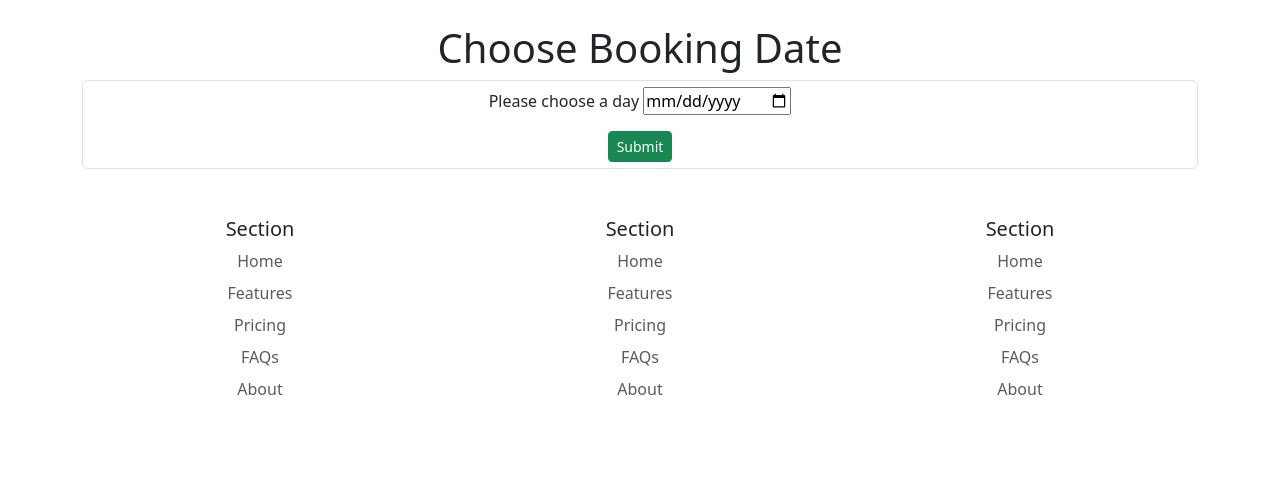
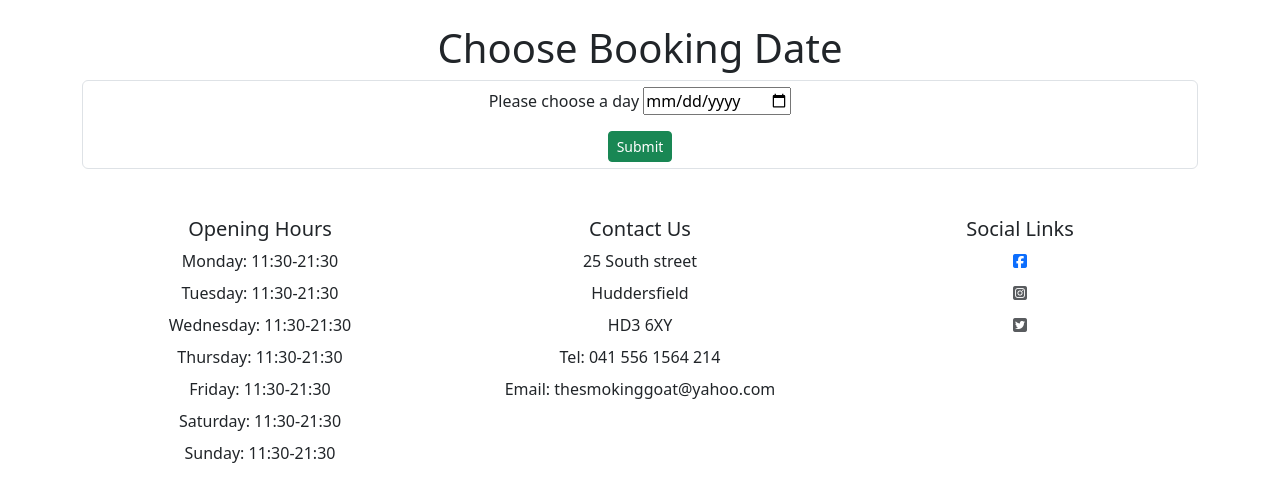
Before and after one commit to Code-Institute-Submissions/project4-ci, a Django app: page /booking/booking_date in a window 1280 px wide. Shown: the part 108-610 px from the top of the page. Run offline with Django 3.2, Linux system fonts and the light colour scheme; the visitor is signed in with stand-in values (Sample User, id 1); some libraries are stand-ins or nearby versions.

Commit message:
Add content to base footer

```diff
--- a/templates/base.html
+++ b/templates/base.html
@@ -66,37 +66,40 @@
       <footer class="py-5">
         <div class="row">
           <div class="col text-center">
-            <h5>Section</h5>
+            <h5>Opening Hours</h5>
             <ul class="nav flex-column">
-              <li class="nav-item mb-2"><a href="#" class="nav-link p-0 text-muted">Home</a></li>
-              <li class="nav-item mb-2"><a href="#" class="nav-link p-0 text-muted">Features</a></li>
-              <li class="nav-item mb-2"><a href="#" class="nav-link p-0 text-muted">Pricing</a></li>
-              <li class="nav-item mb-2"><a href="#" class="nav-link p-0 text-muted">FAQs</a></li>
-              <li class="nav-item mb-2"><a href="#" class="nav-link p-0 text-muted">About</a></li>
+              <li class="nav-item mb-2">Monday: 11:30-21:30</li>
+              <li class="nav-item mb-2">Tuesday: 11:30-21:30</li>
+              <li class="nav-item mb-2">Wednesday: 11:30-21:30</li>
+              <li class="nav-item mb-2">Thursday: 11:30-21:30</li>
+              <li class="nav-item mb-2">Friday: 11:30-21:30</li>
+              <li class="nav-item mb-2">Saturday: 11:30-21:30</li>
+              <li class="nav-item mb-2">Sunday: 11:30-21:30</li>
             </ul>
           </div>
           <div class="col text-center">
-            <h5>Section</h5>
+            <h5>Contact Us</h5>
             <ul class="nav flex-column">
-              <li class="nav-item mb-2"><a href="#" class="nav-link p-0 text-muted">Home</a></li>
-              <li class="nav-item mb-2"><a href="#" class="nav-link p-0 text-muted">Features</a></li>
-              <li class="nav-item mb-2"><a href="#" class="nav-link p-0 text-muted">Pricing</a></li>
-              <li class="nav-item mb-2"><a href="#" class="nav-link p-0 text-muted">FAQs</a></li>
-              <li class="nav-item mb-2"><a href="#" class="nav-link p-0 text-muted">About</a></li>
+              <li class="nav-item mb-2">25 South street</li>
+              <li class="nav-item mb-2">Huddersfield</li>
+              <li class="nav-item mb-2">HD3 6XY</li>
+              <li class="nav-item mb-2">Tel: 041 556 1564 214</li>
+              <li class="nav-item mb-2">Email: thesmokinggoat@yahoo.com</li>
+
             </ul>
           </div>
           <div class="col text-center">
-            <h5>Section</h5>
+            <h5>Social Links</h5>
             <ul class="nav flex-column">
-              <li class="nav-item mb-2"><a href="#" class="nav-link p-0 text-muted">Home</a></li>
-              <li class="nav-item mb-2"><a href="#" class="nav-link p-0 text-muted">Features</a></li>
-              <li class="nav-item mb-2"><a href="#" class="nav-link p-0 text-muted">Pricing</a></li>
-              <li class="nav-item mb-2"><a href="#" class="nav-link p-0 text-muted">FAQs</a></li>
-              <li class="nav-item mb-2"><a href="#" class="nav-link p-0 text-muted">About</a></li>
+              <li class="nav-item mb-2"><a  href="https://www.facebook.com/" target="_blank" rel="noopener" aria-label="Visit our Facebook page(opens in a new tab) class="nav-link p-0 text-muted"><i class="fab fa-facebook-square"></i></a></li>
+              <li class="nav-item mb-2"><a class="nav-link p-0 text-muted" href="https://www.Instagram.com" target="_blank" rel="noopener" aria-label="Visit our Facebook page(opens in a new tab)"><i class="fab fa-instagram-square"></i></a></li>
+              <li class="nav-item mb-2"><a class="nav-link p-0 text-muted" href="https://www.twitter.com" target="_blank" rel="noopener" aria-label="Visit our Facebook page(opens in a new tab)"><i class="fab fa-twitter-square"></i></a></li>
+
             </ul>
           </div>
         </footer>
     </div>
+    <script src="https://kit.fontawesome.com/3fa711332c.js" crossorigin="anonymous"></script>
     <script src="https://cdn.jsdelivr.net/npm/bootstrap@5.2.0-beta1/dist/js/bootstrap.bundle.min.js"
       integrity="sha384-pprn3073KE6tl6bjs2QrFaJGz5/SUsLqktiwsUTF55Jfv3qYSDhgCecCxMW52nD2" crossorigin="anonymous">
     </script>
```
